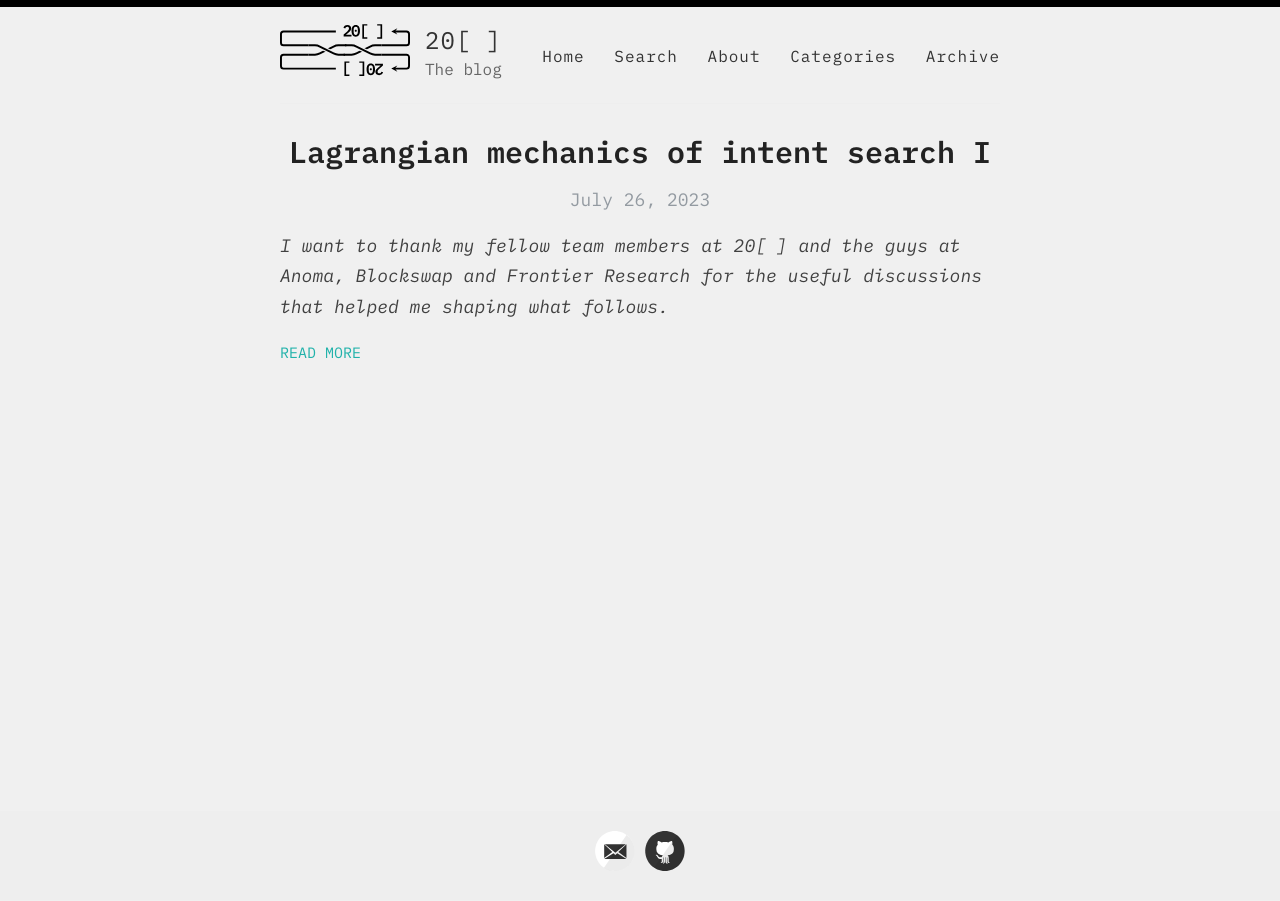
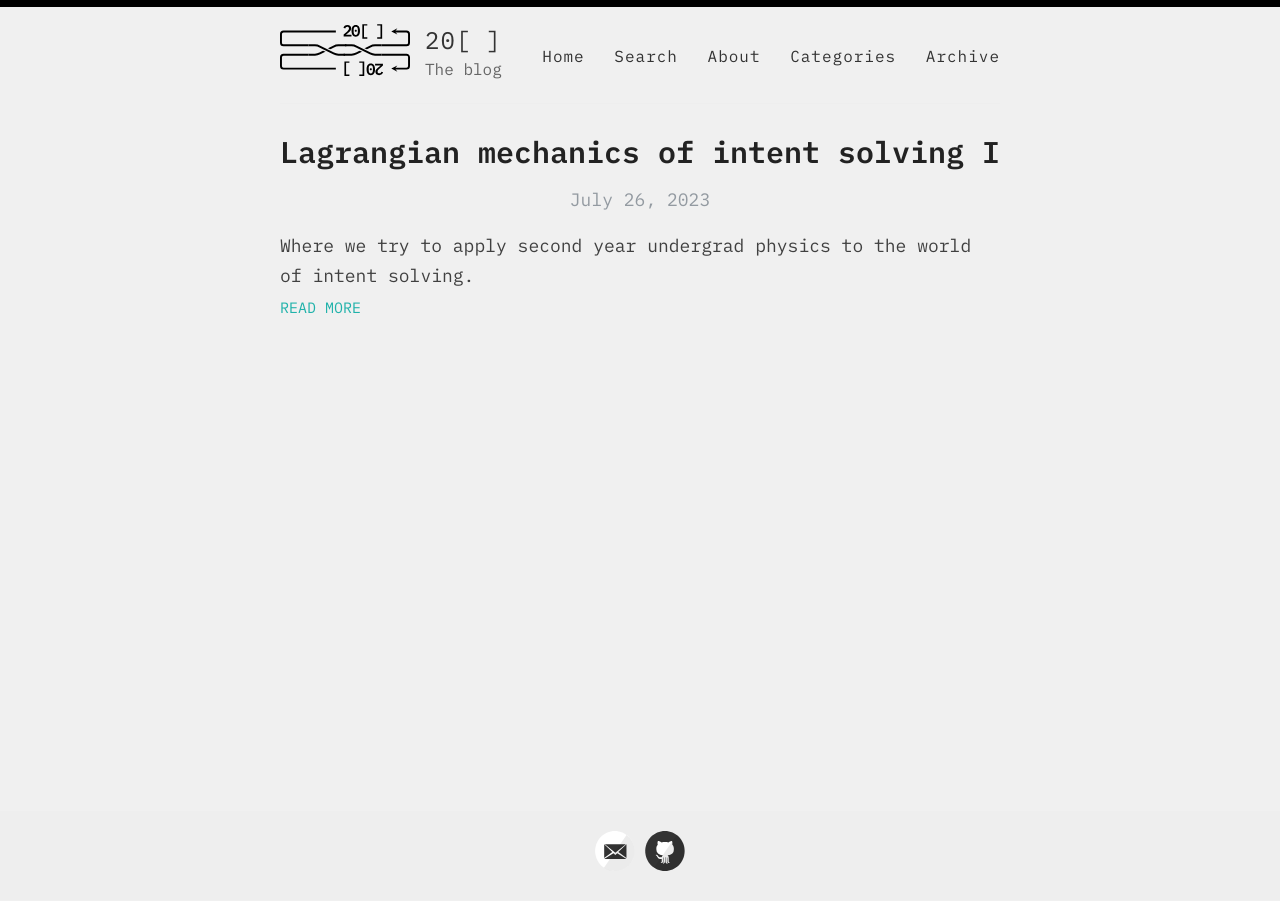
Before and after one commit to eric-downes/20sq-blog, a Jekyll site: the page built from index.html, in a window 1280 px wide. Built offline with Jekyll 4.4.1, drawn with Linux system fonts in a browser that asks for light colours; the list of posts is cut into pages by our own code.

Commit message:
Added excerpt

```diff
--- a/_posts/2023-07-26-lagrangian-intent-search-i.md
+++ b/_posts/2023-07-26-lagrangian-intent-search-i.md
@@ -1,8 +1,9 @@
 ---
 layout: post
-title: Lagrangian mechanics of intent search I
+title: Lagrangian mechanics of intent solving I
 author: Fabrizio Genovese
 categories: [intents, search, physics, lagrangian]
+excerpt: Where we try to apply second year undergrad physics to the world of intent solving.
 usemathjax: true
 ---
 
```
